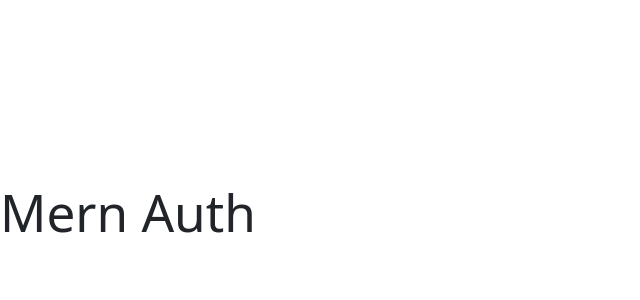
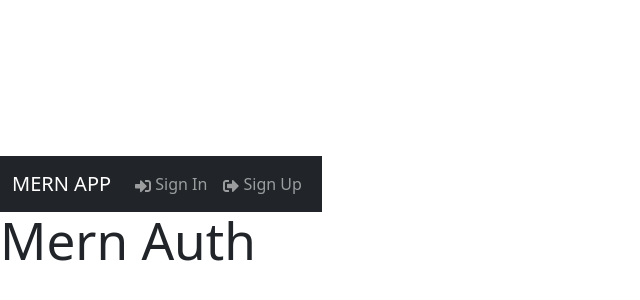
Before and after one commit to pranayjumde0812/MERN, a React (Vite) app in the folder MERN-AUTH/frontend/: page / in a window 1280 px wide. Shown: the part 184-484 px from the top of the page, without its empty margins (0-640 px from the left). Built offline with nearby package versions, Linux system fonts and the light colour scheme.

Commit message:
Header added

```diff
--- a/MERN-AUTH/frontend/src/App.jsx
+++ b/MERN-AUTH/frontend/src/App.jsx
@@ -1,6 +1,8 @@
+import Header from "./components/Header";
 const App = () => {
   return (
     <>
+      <Header />
       <h1>Mern Auth</h1>
     </>
   );
--- a/MERN-AUTH/frontend/src/components/Header.jsx
+++ b/MERN-AUTH/frontend/src/components/Header.jsx
@@ -0,0 +1,27 @@
+import { Navbar, Nav, Container } from "react-bootstrap";
+import { FaSignInAlt, FaSignOutAlt } from "react-icons/fa";
+
+const Header = () => {
+  return (
+    <header>
+      <Navbar bg="dark" variant="dark" expand="lg" collapseOnSelect>
+        <Container>
+          <Navbar.Brand href="/">MERN APP</Navbar.Brand>
+          <Navbar.Toggle aria-controls="basic-navbar-nav" />
+          <Navbar.Collapse id="basic-navbar-nav">
+            <Nav className="ms-auto">
+              <Nav.Link href="/login">
+                <FaSignInAlt /> Sign In
+              </Nav.Link>
+              <Nav.Link href="/login">
+                <FaSignOutAlt /> Sign Up
+              </Nav.Link>
+            </Nav>
+          </Navbar.Collapse>
+        </Container>
+      </Navbar>
+    </header>
+  );
+};
+
+export default Header;
```
